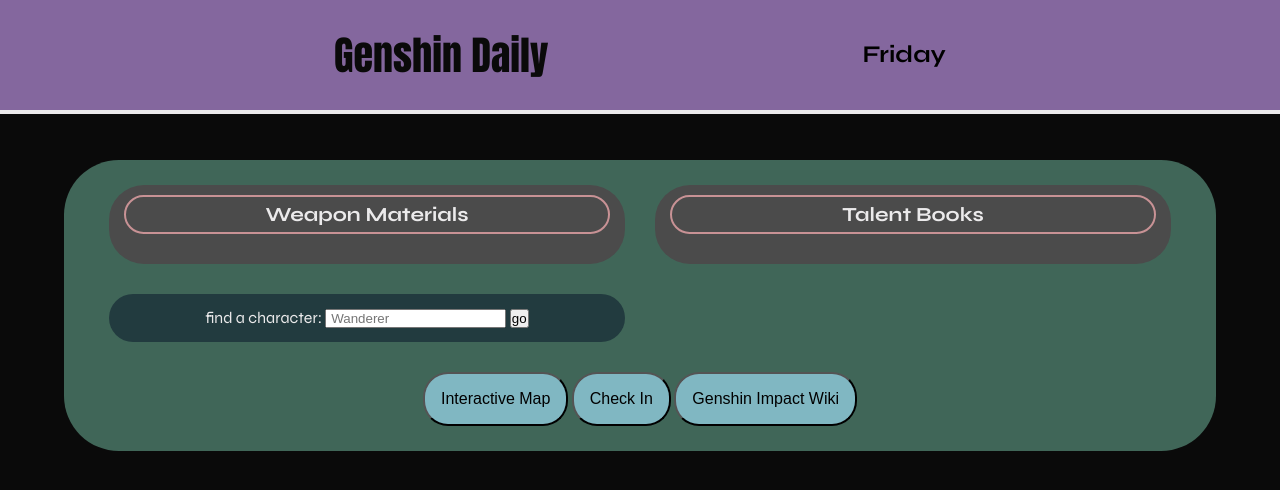
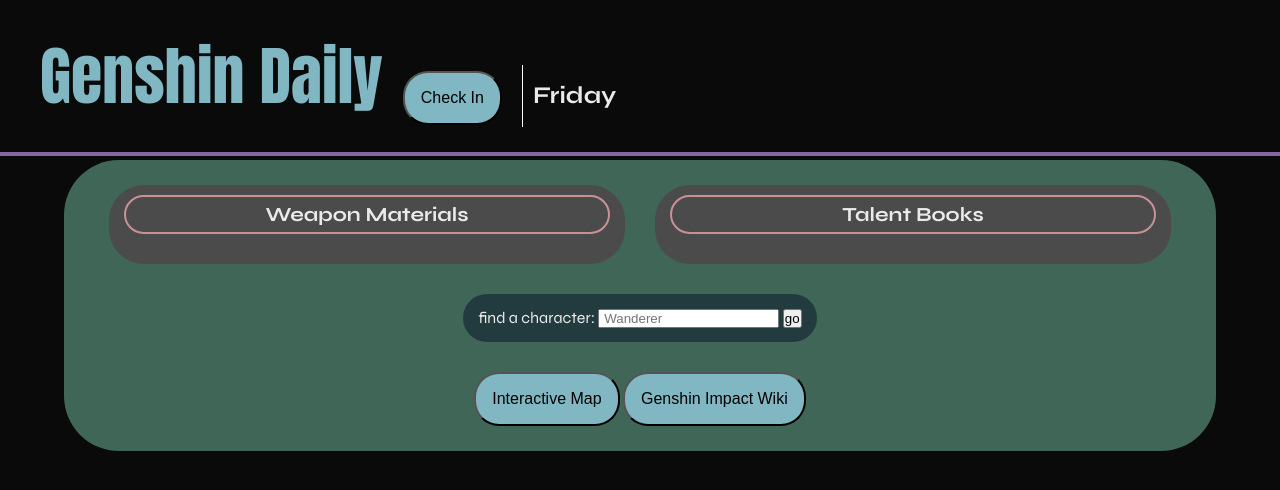
Before and after one commit to aaronAlien/Daily-Genshin-Impact, a plain HTML site: page index.html in a window 1280 px wide. Drawn offline with Linux system fonts and the light colour scheme; no server answers; a web font is replaced by a local one.

Commit message:
nav - moved checkinbtn, datedisplay.  resized img output

```diff
--- a/DGI.css
+++ b/DGI.css
@@ -36,23 +36,19 @@
 
   .nav {
     display: flex;
-    flex-direction: row;
-    justify-content: space-evenly;
-    align-items: center;
-    background-color: #84679e;
-    border-bottom: 4px solid var(--light-font);
+    justify-content: flex-start;
+    align-items: baseline;
+    border-bottom: 4px solid #84679e;
     width: 100%;
-    padding: 2rem;
-    top: 0;
-    left: 0;
+    padding: 2rem 4rem;
     position: fixed;
     z-index: 10;
   }
 
   #nav-title {
-    color: var(--color-a);
+    color: var(--color-f);
     font-family: 'Croissant One', Impact, Haettenschweiler, 'Arial Narrow Bold', sans-serif;
-    font-size: 4rem;
+    font-size: 4em;
     text-decoration: none;
   }
 
@@ -72,6 +68,10 @@
     text-align: center;
     padding: 1rem;
     z-index: -1;
+  }
+
+  #checkInBtn {
+    margin-left: 2rem;
   }
 
   /*#checkInBtn {
@@ -103,15 +103,31 @@
     border-radius: 25px;
   }
 
-  .grid {
+  /*.grid {
     display: grid;
     grid-template-columns: repeat(auto-fit, minmax(420px, 1fr));
     grid-gap: 3rem;
     font-size: 1.6rem;
     margin: 0 auto;
-    /*margin: 20px auto;*/
     flex: auto;
-  }
+  }*/
+
+
+.grid {
+  display: grid;
+  grid-template-columns: 1fr 1fr;
+  grid-template-rows: auto 1fr;
+  grid-gap: 3rem;
+  font-size: 1.6rem;
+  margin: 0 auto;
+}
+
+.grid > *:nth-child(3) {
+  grid-column: 1 / -1;
+  grid-row: 2;
+  justify-self: center;
+  text-align: center;
+}
 
   ul,
   li {
--- a/DGI.js
+++ b/DGI.js
@@ -24,7 +24,10 @@
 
 // weekday output
 dayDisplay.textContent = `${week[dayIndex]}`;
-
+dayDisplay.style.color = 'var(--light-font)';
+dayDisplay.style.marginLeft = '2rem';
+dayDisplay.style.borderLeft = '1px solid white';
+dayDisplay.style.padding = '1rem';
 
 fetch("https://genshin.jmp.blue/materials/talent-book")
   .then((res) => res.json())
@@ -100,12 +103,10 @@
 
     // search output - image
     const imgContainer = document.createElement('div');
-    imgContainer.style.width = '300';
-    imgContainer.style.height = '450';
 
     const img = document.createElement('img');
-    img.style.width = '100%';
-    img.style.height = '100%';
+    img.style.width = '300px';
+    img.style.height = '450px';
     img.style.objectFit = 'contain';
     img.src = url;
 
--- a/index.html
+++ b/index.html
@@ -12,8 +12,9 @@
   <body>
     <nav id="navbar" class="nav">
       <h1 id="nav-title">Genshin Daily</h1>
+        <button class="btn" id="checkInBtn">Check In</button>
         <h2 id="day-display"></h2>
-    </nav>
+      </nav>
     <div class="card">
       <div class="grid">
         <div class="weapons">
@@ -51,8 +52,6 @@
       </div>
       <div class="links">
         <button class="btn" id="mapBtn">Interactive Map</button>
-        <button class="btn" id="checkInBtn">Check In</button>
-
         <button class="btn" id="wikiBtn">Genshin Impact Wiki</button>
       </div>
     </div>
```
